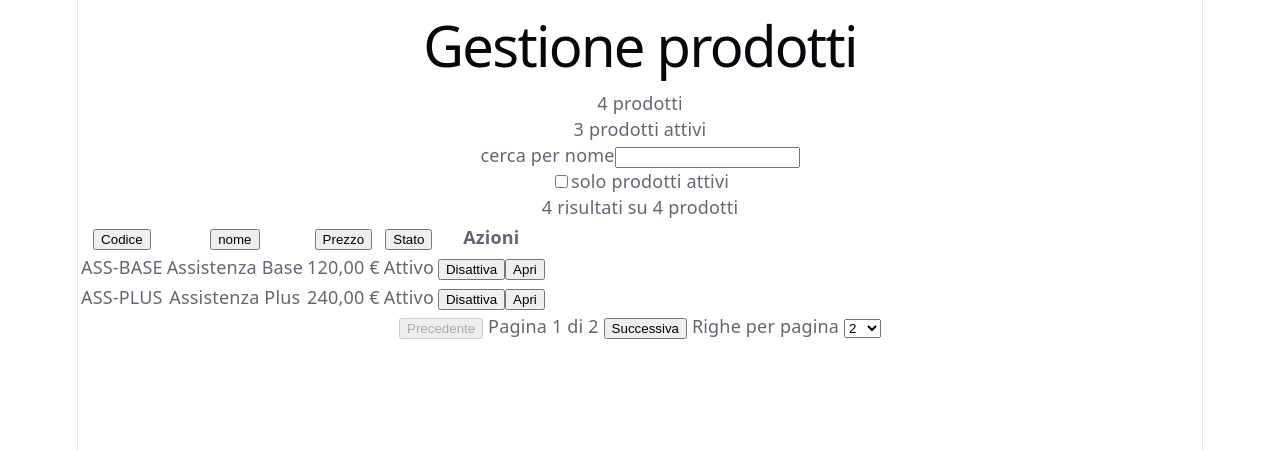
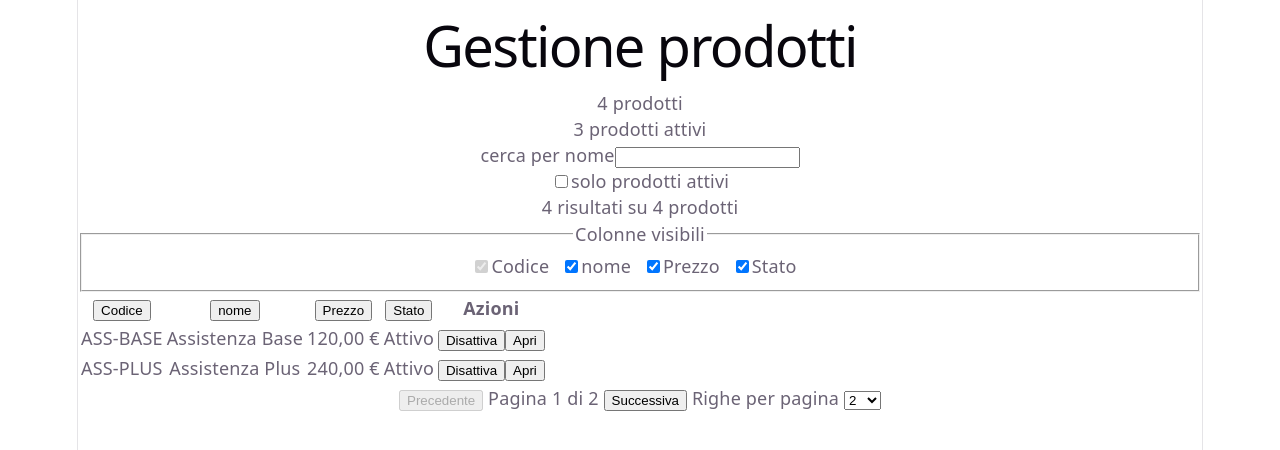
Before and after one commit to netalex/react-refresh, a React (Vite) app: page /products in a window 1280 px wide. Shown: the top 450 px of the page. Built offline with nearby package versions, Linux system fonts and the light colour scheme.

Commit message:
giorno 2 v8 5 nascondi colonne

```diff
--- a/src/App.tsx
+++ b/src/App.tsx
@@ -19,6 +19,7 @@ import {
   type SortingState,
   getPaginationRowModel,
   type PaginationState,
+  type VisibilityState,
 } from "@tanstack/react-table"
 
 type Product = {
@@ -127,6 +128,7 @@ const productColumns: ColumnDef<Product>[] = [
   {
     accessorKey: "code",
     header: "Codice",
+    enableHiding: false,
   },
   {
     accessorKey: "name",
@@ -156,6 +158,7 @@ export default function App() {
     pageIndex: 0,
     pageSize: 2,
   });
+  const [columnVisibility, setColumnVisibility] = useState<VisibilityState>({})
 
   function handleToggleActive(productId: string) {
     setProducts((previousProducts) => previousProducts.map(
@@ -212,10 +215,12 @@ export default function App() {
     state: {
       sorting,
       pagination,
+      columnVisibility,
     },
 
     onSortingChange: setSorting,
     onPaginationChange: setPagination,
+    onColumnVisibilityChange: setColumnVisibility,
 
     getCoreRowModel: getCoreRowModel(),
     getSortedRowModel: getSortedRowModel(),
@@ -285,6 +290,25 @@ export default function App() {
       </label>
 
       <p>  {filteredProducts.length} risultati su {products.length} prodotti</p>
+
+      <fieldset>
+        <legend>Colonne visibili</legend>
+
+        {table.getAllLeafColumns().map((column) => (
+          <label key={column.id} style={{ marginRight: 12 }}>
+            <input
+              type="checkbox"
+              checked={column.getIsVisible()}
+              disabled={!column.getCanHide()}
+              onChange={column.getToggleVisibilityHandler()}
+            />
+
+            {typeof column.columnDef.header === "string"
+              ? column.columnDef.header
+              : column.id}
+          </label>
+        ))}
+      </fieldset>
 
       <table>
         <thead>
```
